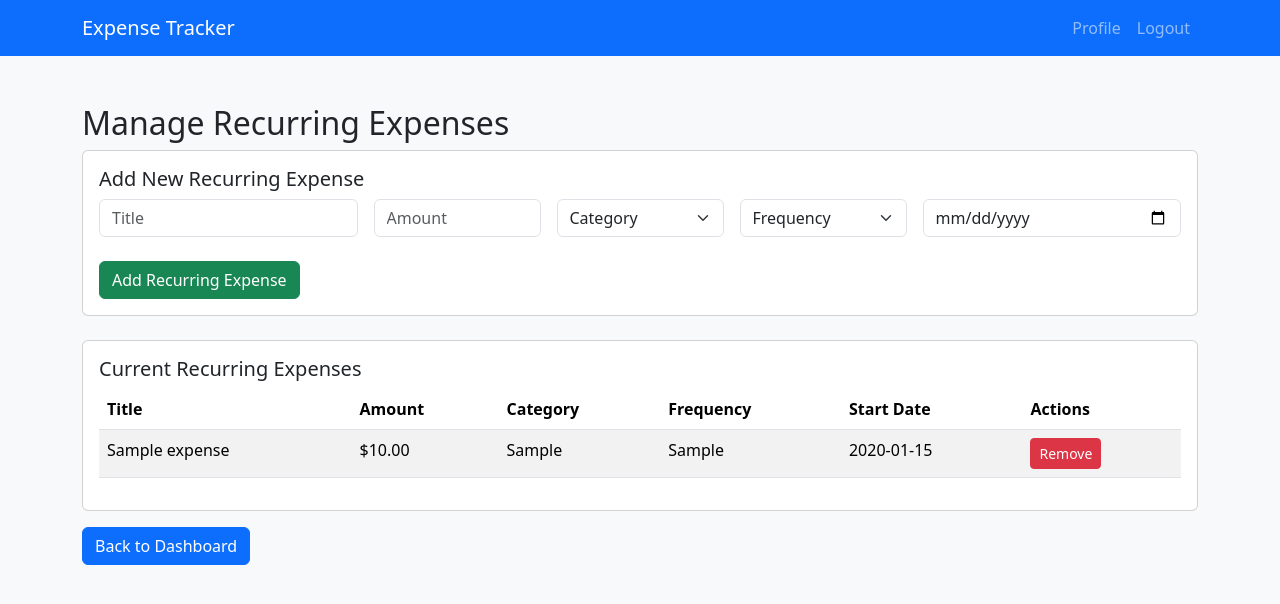
After one commit to sof42/Personal-Expense-Tracker, a Flask app: page /recurring/ in a window 1280 px wide. The commit adds this page. Shown: the top 604 px of the page. Run offline with Flask 3, Linux system fonts and the light colour scheme; the visitor is signed in with stand-in values (Sample User, id 1); tables that the repository leaves empty hold one stand-in row (values such as "Sample post").

Commit message:
Added recurring expenses

```diff
--- a/app/__init__.py
+++ b/app/__init__.py
@@ -2,6 +2,7 @@ from flask import Flask
 from .extensions import db
 from .controllers.auth_controller import auth_bp
 from .controllers.expense_controller import expense_bp
+from .controllers.recurring_expenses_controller import recurring_bp
 from .config import Config
 import os
 
@@ -17,5 +18,6 @@ def create_app():
     db.init_app(app)  # MUST be called
     app.register_blueprint(auth_bp)
     app.register_blueprint(expense_bp)
+    app.register_blueprint(recurring_bp)
 
     return app
--- /dev/null
+++ b/app/controllers/recurring_expenses_controller.py
@@ -0,0 +1,132 @@
+from flask import Blueprint, render_template, request, redirect, url_for, session, flash
+from datetime import datetime, timedelta
+from app.extensions import db
+from app.models.recurring_expenses import RecurringExpense
+from app.models.expense import Expense
+from app.models.user import User
+
+recurring_bp = Blueprint("recurring", __name__, url_prefix="/recurring")
+
+
+# ----------------------------
+# Helper: Generate recurring expenses for a user
+# ----------------------------
+def generate_recurring_for_user(user_id):
+    today = datetime.now().date()
+    recurring_items = RecurringExpense.query.filter_by(user_id=user_id, is_active=True).all()
+
+    for item in recurring_items:
+        # Check if the expense should be generated today
+        if not item.last_generated or item.last_generated < today:
+            # Create a new Expense
+            new_expense = Expense(
+                user_id=user_id,
+                description=item.title,
+                amount=item.amount,
+                category=item.category,
+                date=today
+            )
+            db.session.add(new_expense)
+
+            # Update last_generated based on frequency
+            if item.frequency == "daily":
+                item.last_generated = today
+            elif item.frequency == "monthly":
+                item.last_generated = today.replace(day=1)
+            elif item.frequency == "yearly":
+                item.last_generated = today.replace(month=1, day=1)
+            else:
+                item.last_generated = today  # fallback
+
+    db.session.commit()
+
+
+# ----------------------------
+# View: Recurring Expenses Page
+# ----------------------------
+@recurring_bp.route("/", methods=["GET"])
+def recurring_expenses():
+    if "username" not in session:
+        return redirect(url_for("auth.login"))
+
+    user = User.query.filter_by(username=session["username"]).first()
+    if not user:
+        session.clear()
+        return redirect(url_for("auth.login"))
+
+    # Generate recurring expenses automatically for today
+    generate_recurring_for_user(user.id)
+
+    recurring_items = RecurringExpense.query.filter_by(user_id=user.id).all()
+    return render_template("recurring_expenses.html", recurring_items=recurring_items)
+
+
+# ----------------------------
+# Add a new recurring expense
+# ----------------------------
+@recurring_bp.route("/add", methods=["POST"])
+def add_recurring():
+    if "username" not in session:
+        return redirect(url_for("auth.login"))
+
+    user = User.query.filter_by(username=session["username"]).first()
+    if not user:
+        session.clear()
+        return redirect(url_for("auth.login"))
+
+    title = request.form.get("title")
+    amount = request.form.get("amount")
+    category = request.form.get("category")
+    frequency = request.form.get("frequency")  # daily, monthly, yearly
+    start_date = request.form.get("start_date")
+
+    if not title or not amount or not frequency or not start_date:
+        flash("All fields are required.", "danger")
+        return redirect(url_for("recurring.recurring_expenses"))
+
+    try:
+        amount = float(amount)
+        start_date = datetime.strptime(start_date, "%Y-%m-%d").date()
+    except ValueError:
+        flash("Invalid amount or date.", "danger")
+        return redirect(url_for("recurring.recurring_expenses"))
+
+    new_item = RecurringExpense(
+        user_id=user.id,
+        title=title,
+        amount=amount,
+        category=category,
+        frequency=frequency,
+        start_date=start_date,
+        last_generated=None,
+        is_active=True
+    )
+
+    db.session.add(new_item)
+    db.session.commit()
+    flash("Recurring expense added.", "success")
+    return redirect(url_for("recurring.recurring_expenses"))
+
+
+# ----------------------------
+# Remove a recurring expense
+# ----------------------------
+@recurring_bp.route("/remove/<int:item_id>", methods=["POST"])
+def remove_recurring(item_id):
+    if "username" not in session:
+        return redirect(url_for("auth.login"))
+
+    user = User.query.filter_by(username=session["username"]).first()
+    if not user:
+        session.clear()
+        return redirect(url_for("auth.login"))
+
+    item = RecurringExpense.query.filter_by(id=item_id, user_id=user.id).first()
+    if item:
+        db.session.delete(item)
+        db.session.commit()
+        flash("Recurring expense removed.", "success")
+    else:
+        flash("Recurring expense not found.", "danger")
+
+    return redirect(url_for("recurring.recurring_expenses"))
--- /dev/null
+++ b/app/templates/recurring_expenses.html
@@ -0,0 +1,114 @@
+<!DOCTYPE html>
+<html lang="en">
+<head>
+    <meta charset="UTF-8">
+    <title>Recurring Expenses | Expense Tracker</title>
+    <link href="https://cdn.jsdelivr.net/npm/bootstrap@5.3.2/dist/css/bootstrap.min.css" rel="stylesheet">
+</head>
+<body class="bg-light">
+
+<nav class="navbar navbar-expand-lg navbar-dark bg-primary">
+    <div class="container">
+        <a class="navbar-brand" href="{{ url_for('auth.dashboard') }}">Expense Tracker</a>
+        <div class="collapse navbar-collapse">
+            <ul class="navbar-nav ms-auto">
+                <li class="nav-item">
+                    <a class="nav-link" href="{{ url_for('auth.profile') }}">Profile</a>
+                </li>
+                <li class="nav-item">
+                    <a class="nav-link" href="{{ url_for('auth.logout') }}">Logout</a>
+                </li>
+            </ul>
+        </div>
+    </div>
+</nav>
+
+<div class="container mt-5">
+    <h2>Manage Recurring Expenses</h2>
+
+    <!-- Add Recurring Expense Form -->
+    <div class="card mb-4">
+        <div class="card-body">
+            <h5 class="card-title">Add New Recurring Expense</h5>
+            <form action="{{ url_for('recurring.add_recurring') }}" method="POST" class="row g-3">
+                <div class="col-md-3">
+                    <input type="text" name="title" class="form-control" placeholder="Title" required>
+                </div>
+                <div class="col-md-2">
+                    <input type="number" step="0.01" name="amount" class="form-control" placeholder="Amount" required>
+                </div>
+                <div class="col-md-2">
+                    <select name="category" class="form-select">
+                        <option value="">Category</option>
+                        <option value="Food">Food</option>
+                        <option value="Transport">Transport</option>
+                        <option value="Uncategorized">Uncategorized</option>
+                        <option value="Entertainment">Entertainment</option>
+                        <option value="Shopping">Shopping</option>
+                        <option value="Bills">Bills</option>
+                        <option value="Other">Other</option>
+                    </select>
+                </div>
+                <div class="col-md-2">
+                    <select name="frequency" class="form-select" required>
+                        <option value="">Frequency</option>
+                        <option value="daily">Daily</option>
+                        <option value="monthly">Monthly</option>
+                        <option value="yearly">Yearly</option>
+                    </select>
+                </div>
+                <div class="col-md-3">
+                    <input type="date" name="start_date" class="form-control" required>
+                </div>
+                <div class="col-12">
+                    <button type="submit" class="btn btn-success mt-2">Add Recurring Expense</button>
+                </div>
+            </form>
+        </div>
+    </div>
+
+    <!-- List of Recurring Expenses -->
+    <div class="card">
+        <div class="card-body">
+            <h5 class="card-title">Current Recurring Expenses</h5>
+            {% if recurring_items %}
+                <table class="table table-striped mt-2">
+                    <thead>
+                        <tr>
+                            <th>Title</th>
+                            <th>Amount</th>
+                            <th>Category</th>
+                            <th>Frequency</th>
+                            <th>Start Date</th>
+                            <th>Actions</th>
+                        </tr>
+                    </thead>
+                    <tbody>
+                        {% for item in recurring_items %}
+                        <tr>
+                            <td>{{ item.title }}</td>
+                            <td>${{ "%.2f"|format(item.amount) }}</td>
+                            <td>{{ item.category if item.category else "Uncategorized" }}</td>
+                            <td>{{ item.frequency }}</td>
+                            <td>{{ item.start_date.strftime('%Y-%m-%d') }}</td>
+                            <td>
+                                <form action="{{ url_for('recurring.remove_recurring', item_id=item.id) }}" method="POST" onsubmit="return confirm('Remove this recurring expense?');">
+                                    <button type="submit" class="btn btn-danger btn-sm">Remove</button>
+                                </form>
+                            </td>
+                        </tr>
+                        {% endfor %}
+                    </tbody>
+                </table>
+            {% else %}
+                <p class="text-muted">No recurring expenses yet.</p>
+            {% endif %}
+        </div>
+    </div>
+
+    <a href="{{ url_for('auth.dashboard') }}" class="btn btn-primary mt-3">Back to Dashboard</a>
+</div>
+
+<script src="https://cdn.jsdelivr.net/npm/bootstrap@5.3.2/dist/js/bootstrap.bundle.min.js"></script>
+</body>
+</html>
```
Also changed, not shown: app/controllers/auth_controller.py (+121 -22 lines), app/models/recurring_expenses.py (added, +27 -0 lines), app/services/recurring_expenses_service.py (added, +44 -0 lines), app/templates/dashboard.html (+15 -17 lines).
